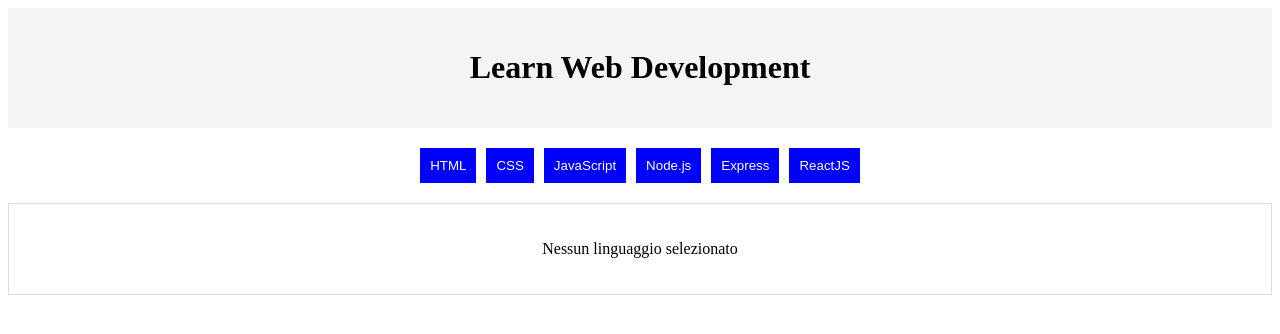
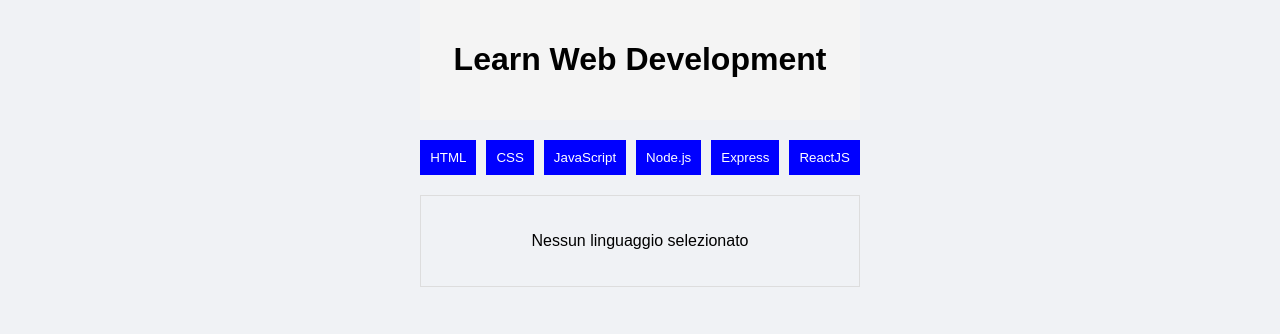
Before and after one commit to VincenzoAmari/react-use-state, a React (Vite) app: page / in a window 1280 px wide. Shown: the top 334 px of the page. Built offline with nearby package versions, Linux system fonts and the light colour scheme.

Commit message:
update css

```diff
--- a/src/App.css
+++ b/src/App.css
@@ -2,6 +2,16 @@ header {
   text-align: center;
   padding: 20px;
   background-color: #f4f4f4;
+}
+
+body {
+  font-family: Arial, sans-serif;
+  background-color: #f0f2f5;
+  margin: 0;
+  padding: 0;
+  display: flex;
+  flex-direction: column;
+  align-items: center;
 }
 
 .buttons {
```
